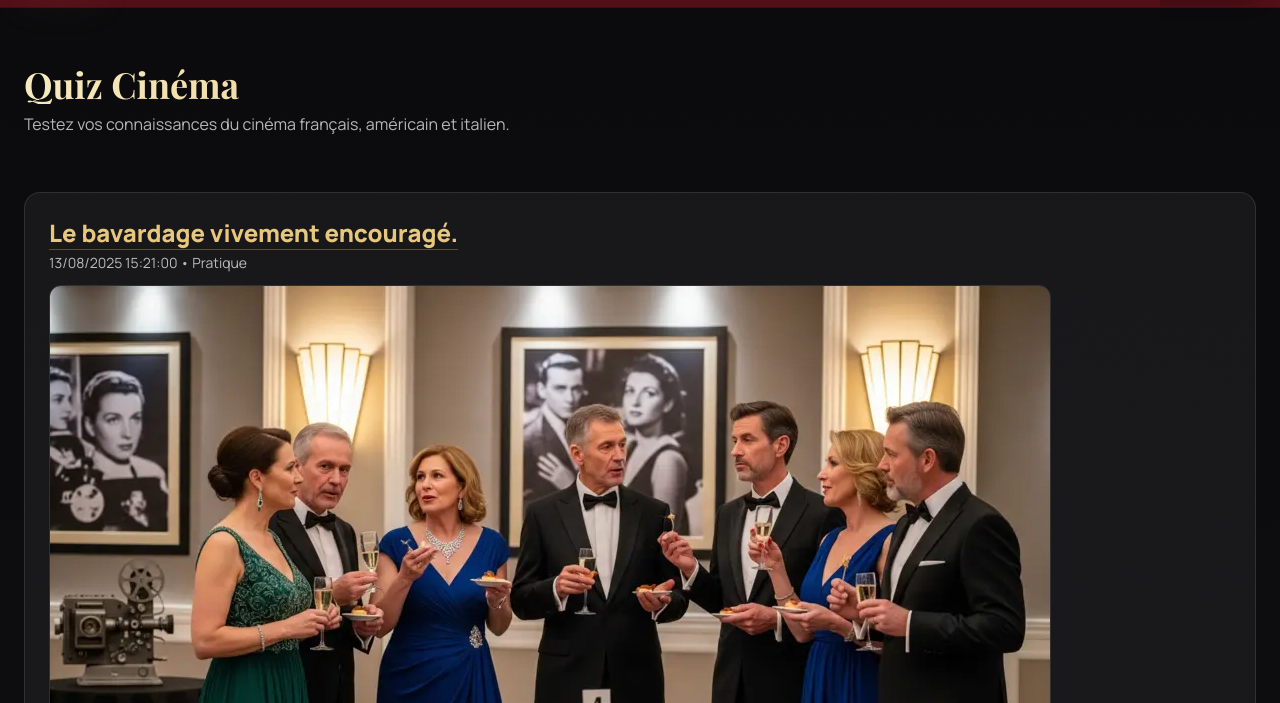
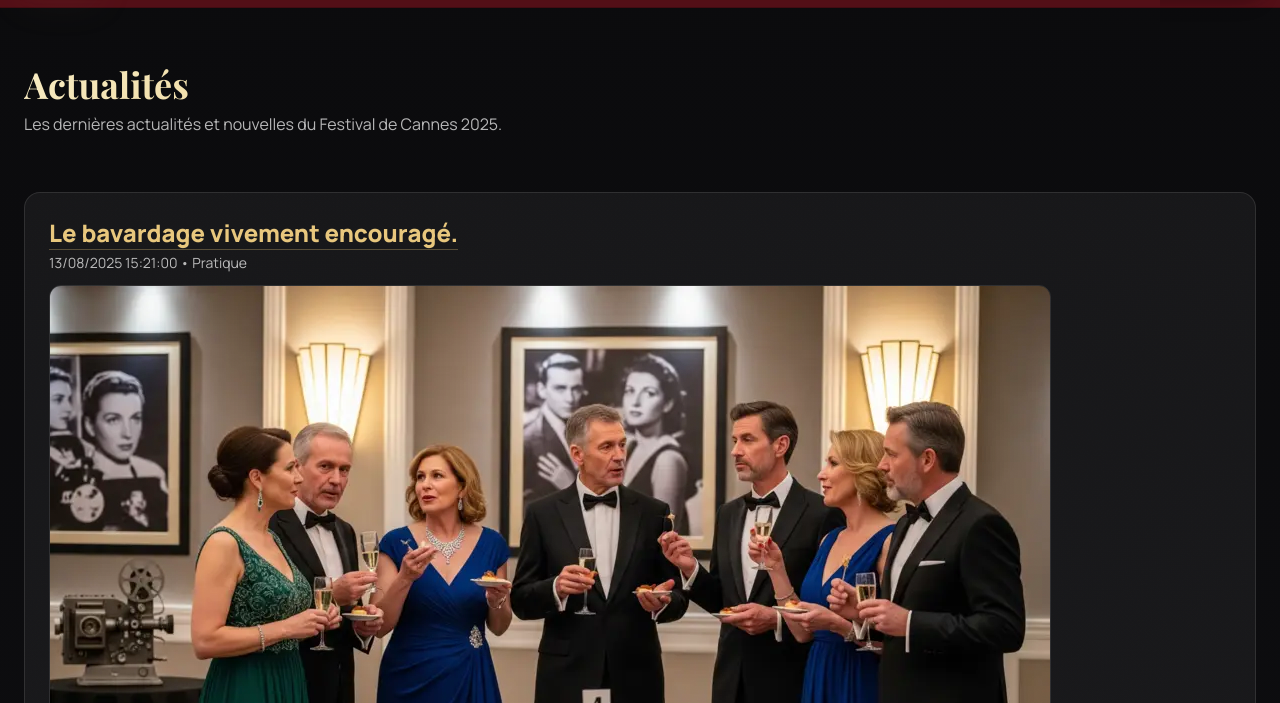
Before and after one commit to jeanloup33/cannes-2025, a website: page news.html in a window 1280 px wide. Shown: the part 97-800 px from the top of the page. Drawn offline with nearby package versions, Linux system fonts and the light colour scheme.

Commit message:
fix: corriger le titre principal de la page Actus en Actualités

```diff
--- a/news.html
+++ b/news.html
@@ -129,8 +129,8 @@
 
   <section class="py-10 md:py-14">
     <div class="container mx-auto px-6">
-      <h1 class="font-display text-3xl md:text-4xl gold-text">Quiz Cinéma</h1>
-      <p class="text-white/70 mt-2">Testez vos connaissances du cinéma français, américain et italien.</p>
+      <h1 class="font-display text-3xl md:text-4xl gold-text">Actualités</h1>
+      <p class="text-white/70 mt-2">Les dernières actualités et nouvelles du Festival de Cannes 2025.</p>
     </div>
   </section>
 
```
